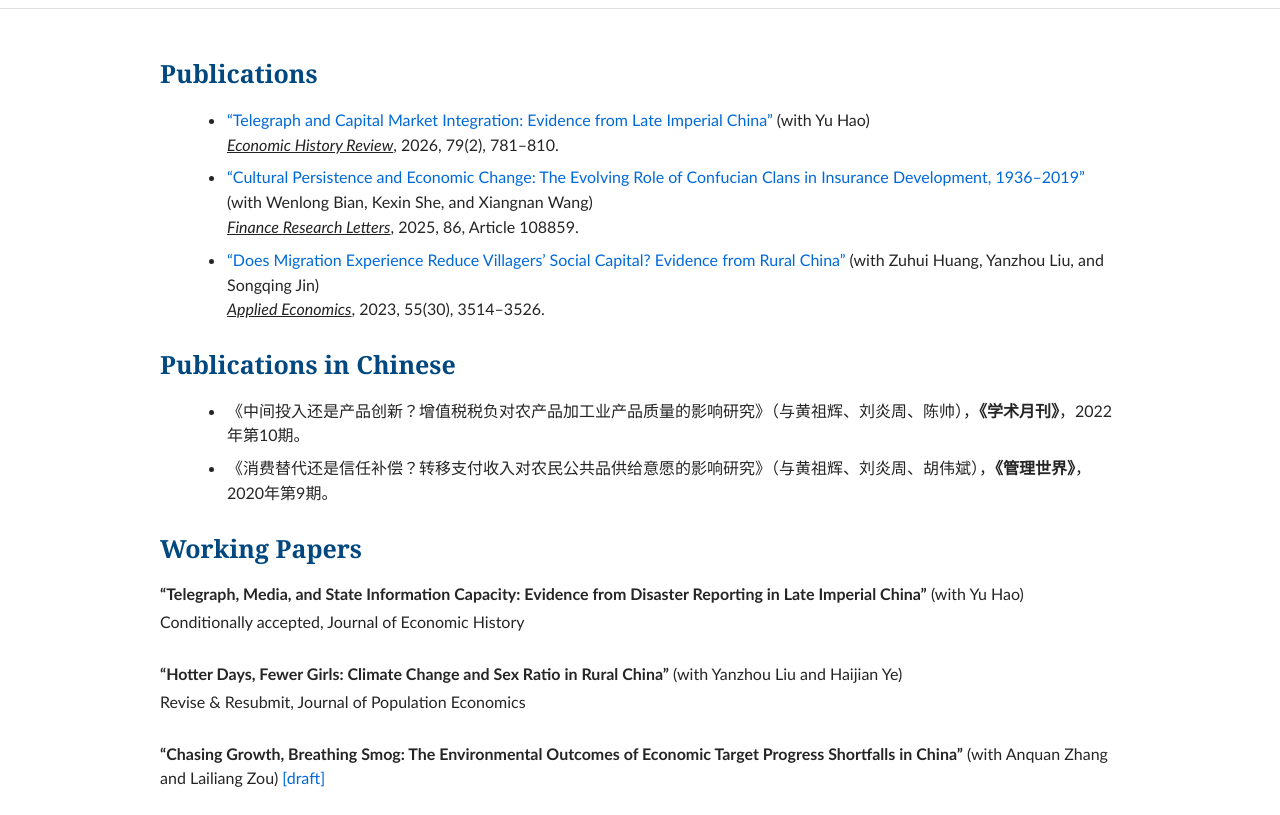
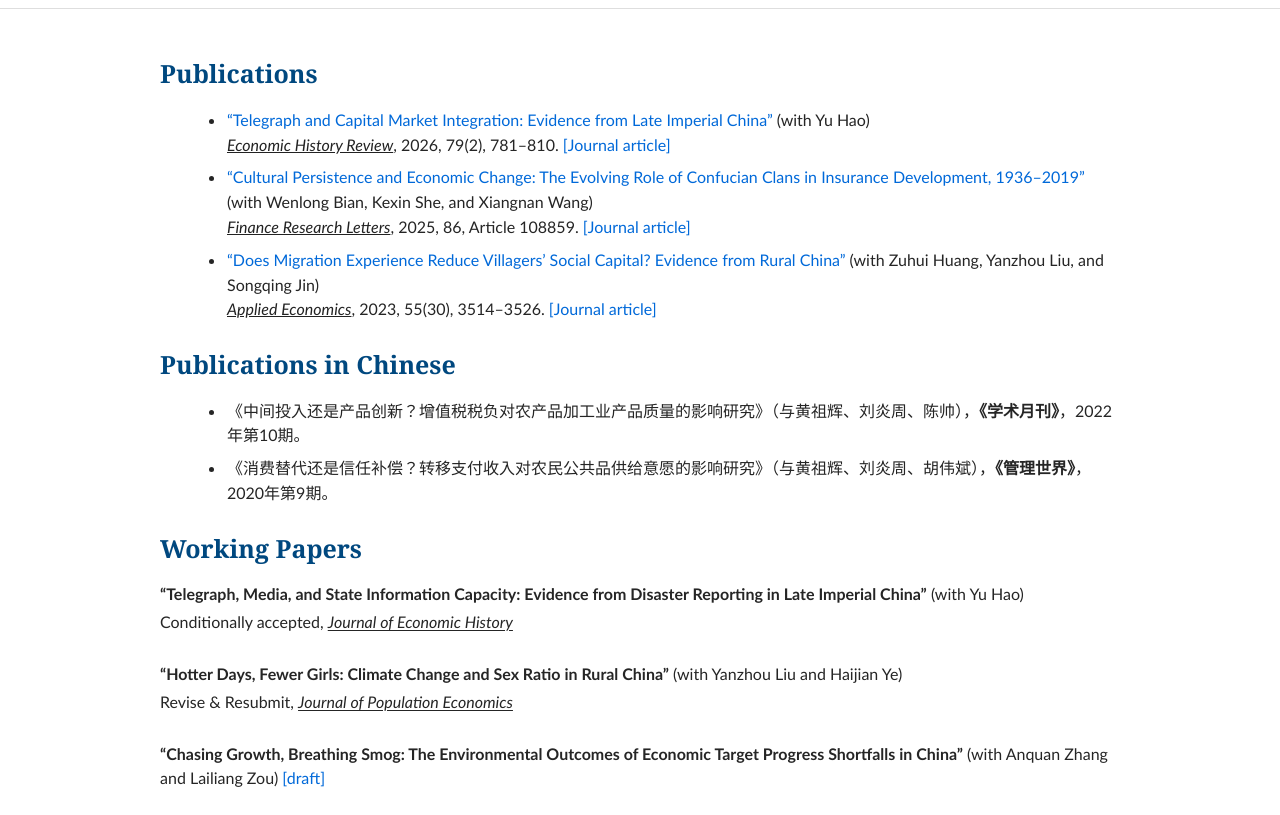
Before and after one commit to YuxiangWang112/yuxiangwang112.github.io, a plain HTML site: page research.html in a window 1280 px wide. Shown: the part 113-928 px from the top of the page. Drawn offline with Linux system fonts and the light colour scheme.

Commit message:
Refine publication and working paper links

```diff
--- a/research.html
+++ b/research.html
@@ -19,9 +19,9 @@
     <section>
       <h1 class="research-heading" data-zh="已发表论文" data-en="Publications">已发表论文</h1>
       <ul class="publication-list">
-        <li><p class="publication-title"><a href="https://ehs.org.uk/article/telegraph-and-capital-market-integration/">“Telegraph and Capital Market Integration: Evidence from Late Imperial China”</a> (with Yu Hao)</p><p><a class="journal-link" href="https://ehs.org.uk/article/telegraph-and-capital-market-integration/">Economic History Review</a>, 2026, 79(2), 781–810.</p></li>
-        <li><p class="publication-title"><a href="https://doi.org/10.1016/j.frl.2025.108859">“Cultural Persistence and Economic Change: The Evolving Role of Confucian Clans in Insurance Development, 1936–2019”</a> (with Wenlong Bian, Kexin She, and Xiangnan Wang)</p><p><a class="journal-link" href="https://doi.org/10.1016/j.frl.2025.108859">Finance Research Letters</a>, 2025, 86, Article 108859.</p></li>
-        <li><p class="publication-title"><a href="https://www.tandfonline.com/doi/abs/10.1080/00036846.2022.2115453">“Does Migration Experience Reduce Villagers’ Social Capital? Evidence from Rural China”</a> (with Zuhui Huang, Yanzhou Liu, and Songqing Jin)</p><p><span class="journal-link">Applied Economics</span>, 2023, 55(30), 3514–3526.</p></li>
+        <li><p class="publication-title"><a href="https://ehs.org.uk/article/telegraph-and-capital-market-integration/">“Telegraph and Capital Market Integration: Evidence from Late Imperial China”</a> (with Yu Hao)</p><p><span class="journal-link">Economic History Review</span>, 2026, 79(2), 781–810. <a class="journal-article" href="https://ehs.org.uk/article/telegraph-and-capital-market-integration/">[Journal article]</a></p></li>
+        <li><p class="publication-title"><a href="https://doi.org/10.1016/j.frl.2025.108859">“Cultural Persistence and Economic Change: The Evolving Role of Confucian Clans in Insurance Development, 1936–2019”</a> (with Wenlong Bian, Kexin She, and Xiangnan Wang)</p><p><span class="journal-link">Finance Research Letters</span>, 2025, 86, Article 108859. <a class="journal-article" href="https://doi.org/10.1016/j.frl.2025.108859">[Journal article]</a></p></li>
+        <li><p class="publication-title"><a href="https://www.tandfonline.com/doi/abs/10.1080/00036846.2022.2115453">“Does Migration Experience Reduce Villagers’ Social Capital? Evidence from Rural China”</a> (with Zuhui Huang, Yanzhou Liu, and Songqing Jin)</p><p><span class="journal-link">Applied Economics</span>, 2023, 55(30), 3514–3526. <a class="journal-article" href="https://www.tandfonline.com/doi/abs/10.1080/00036846.2022.2115453">[Journal article]</a></p></li>
       </ul>
     </section>
 
@@ -36,8 +36,8 @@
     <section>
       <h2 class="research-heading" data-zh="工作论文" data-en="Working Papers">工作论文</h2>
       <div class="working-list">
-        <article><p><strong>“Telegraph, Media, and State Information Capacity: Evidence from Disaster Reporting in Late Imperial China”</strong> (with Yu Hao)</p><p class="paper-status">Conditionally accepted, Journal of Economic History</p></article>
-        <article><p><strong>“Hotter Days, Fewer Girls: Climate Change and Sex Ratio in Rural China”</strong> (with Yanzhou Liu and Haijian Ye)</p><p class="paper-status">Revise &amp; Resubmit, Journal of Population Economics</p></article>
+        <article><p><strong>“Telegraph, Media, and State Information Capacity: Evidence from Disaster Reporting in Late Imperial China”</strong> (with Yu Hao)</p><p class="paper-status">Conditionally accepted, <span class="working-journal">Journal of Economic History</span></p></article>
+        <article><p><strong>“Hotter Days, Fewer Girls: Climate Change and Sex Ratio in Rural China”</strong> (with Yanzhou Liu and Haijian Ye)</p><p class="paper-status">Revise &amp; Resubmit, <span class="working-journal">Journal of Population Economics</span></p></article>
         <article><p><strong>“Chasing Growth, Breathing Smog: The Environmental Outcomes of Economic Target Progress Shortfalls in China”</strong> (with Anquan Zhang and Lailiang Zou) <a class="draft-link" href="https://ssrn.com/abstract=5574318">[draft]</a></p></article>
         <article><p><strong>“Environmental Regulation, Promotion Incentive and Urban Spatial Structure: Evidence from China”</strong> (with Haijian Ye and Yanzhou Liu) <a class="draft-link" href="https://ssrn.com/abstract=5338664">[draft]</a></p></article>
       </div>
--- a/styles.css
+++ b/styles.css
@@ -11,9 +11,10 @@
 .publication-list{margin:0;padding-left:66px}
 .publication-list li{padding-left:1px;margin-bottom:8px}
 .publication-list p,.working-list p{margin:0}
-.publication-title>a,.working-list a{color:#0069d9;text-decoration:none;border:0}
-.publication-title>a:hover,.working-list a:hover{text-decoration:underline}
+.publication-title>a,.working-list a,.journal-article{color:#0069d9;text-decoration:none;border:0}
+.publication-title>a:hover,.working-list a:hover,.journal-article:hover{text-decoration:underline}
 .journal-link{color:#222!important;font-style:italic;text-decoration:underline!important;border:0!important}
+.working-journal{font-style:italic;text-decoration:underline;text-underline-offset:2px}
 .working-list article{margin:0 0 27px}
 .working-list strong,.working-list strong a{font-weight:600}
 .paper-status{color:#252525!important;font-size:16px!important;font-style:normal!important;margin-top:3px!important}
```
